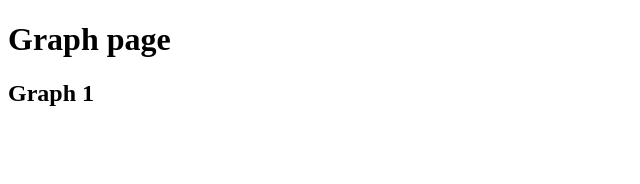
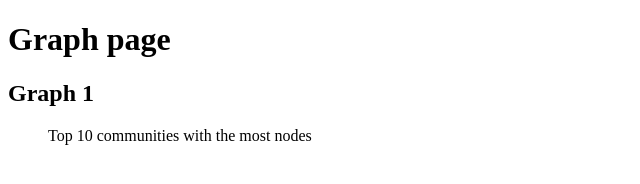
Before and after one commit to freifunk/vis.api.freifunk.net, a plain HTML site: page visualisations/index.html in a window 1280 px wide. Shown: the whole page, without its empty margins (0-640 px from the left). Drawn offline with nearby package versions, Linux system fonts and the light colour scheme; no server answers.

Commit message:
change div to figure with figcaption in html

```diff
--- a/visualisations/index.html
+++ b/visualisations/index.html
@@ -11,7 +11,10 @@
 
     <h1>Graph page</h1>
     <h2>Graph 1</h2>
-    <div id="graph1_container"></div>
+    <figure id="graph1_container">
+        <figcaption>Top 10 communities with the most nodes<figcaption>
+    </figure>
+
 
     <script src="d3.js"></script>
     <script type="module">
@@ -20,7 +23,7 @@
 
         import { createGraph1 } from './graphs/graph1.js';
         let graph1 = await createGraph1(query_latest_nodes_per_community);
-        graph1_container.append(graph1.node());
+        graph1_container.prepend(graph1.node());
 
     </script>
 
```
